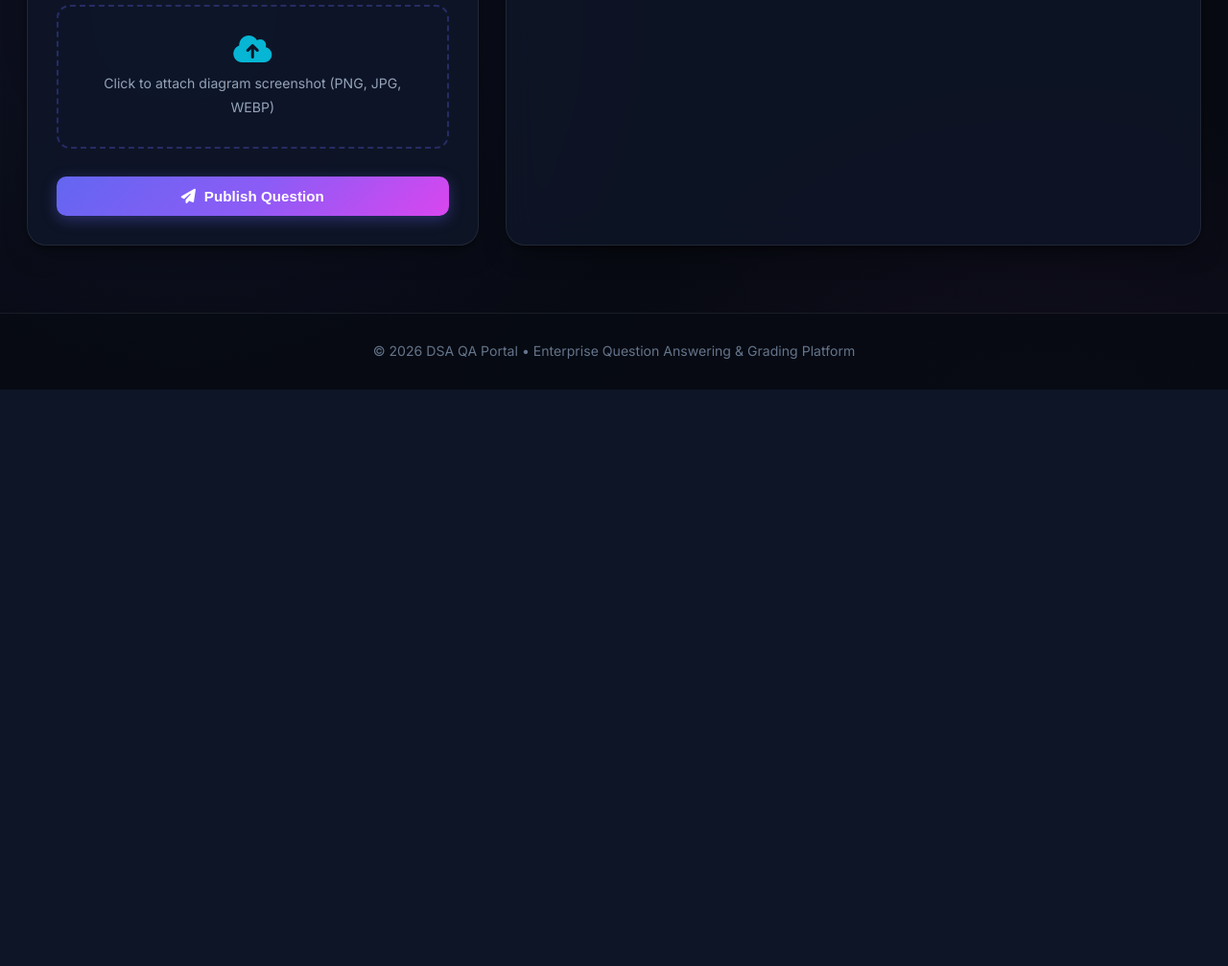
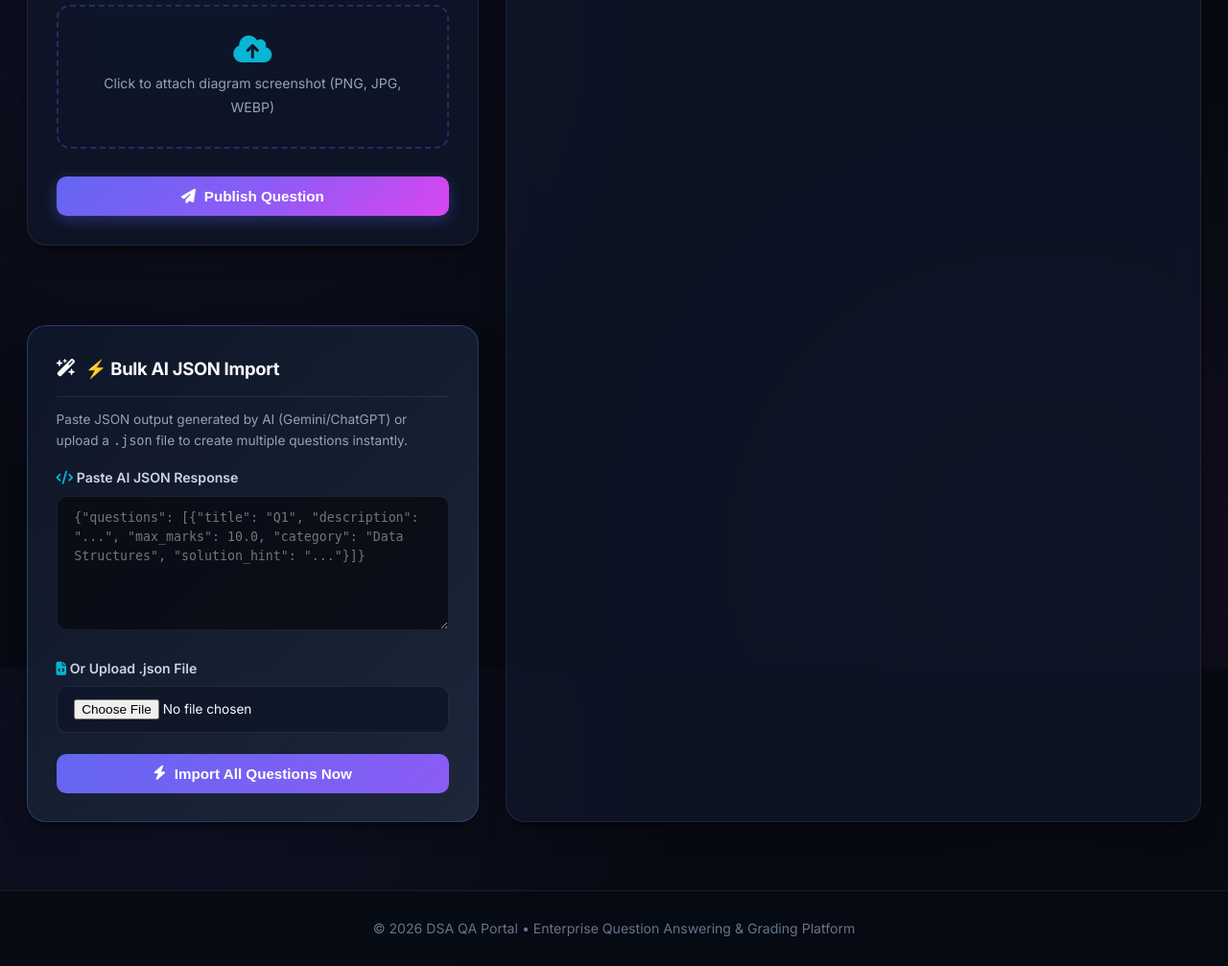
Before and after one commit to mahesh11112007/dsa-learner, a Flask app: page /admin/questions in a window 1280 px wide. Shown: the part 903-1910 px from the top of the page at 96% size. Before the commit the page ends 1309 px from the top, so only its background shows below. Run offline with Flask 3, Linux system fonts and the light colour scheme; a user stored in the database is signed in; some libraries are stand-ins or nearby versions.

Commit message:
Add Bulk AI JSON Import feature to Admin Question Bank

````diff
--- a/app.py
+++ b/app.py
@@ -1,6 +1,7 @@
 import os
 import csv
 import io
+import json
 from functools import wraps
 from datetime import datetime
 from flask import Flask, render_template, request, redirect, url_for, flash, abort, send_from_directory, Response
@@ -275,6 +276,80 @@ def admin_questions():
     questions = Question.query.order_by(Question.created_at.desc()).all()
     return render_template('admin/questions.html', questions=questions)
 
+@app.route('/admin/questions/bulk_import', methods=['POST'])
+@login_required
+@admin_required
+def bulk_import_questions():
+    json_text = request.form.get('json_text', '').strip()
+    json_file = request.files.get('json_file')
+
+    raw_content = ""
+    if json_file and json_file.filename:
+        try:
+            raw_content = json_file.read().decode('utf-8')
+        except Exception as e:
+            flash(f'Error reading JSON file: {e}', 'danger')
+            return redirect(url_for('admin_questions'))
+    elif json_text:
+        raw_content = json_text
+
+    if not raw_content:
+        flash('Please paste JSON text or upload a .json file.', 'warning')
+        return redirect(url_for('admin_questions'))
+
+    try:
+        # Clean markdown codeblocks if AI returned ```json ... ```
+        cleaned = raw_content.replace('```json', '').replace('```', '').strip()
+        data = json.loads(cleaned)
+
+        questions_list = []
+        if isinstance(data, list):
+            questions_list = data
+        elif isinstance(data, dict):
+            questions_list = data.get('questions', data.get('data', [data]))
+
+        if not questions_list or not isinstance(questions_list, list):
+            flash('No valid questions array found in JSON payload.', 'warning')
+            return redirect(url_for('admin_questions'))
+
+        count = 0
+        for item in questions_list:
+            if not isinstance(item, dict):
+                continue
+            title = str(item.get('title', '')).strip()
+            description = str(item.get('description', '')).strip()
+            if not title or not description:
+                continue
+
+            category = str(item.get('category', 'General')).strip()
+            try:
+                max_marks = float(item.get('max_marks', 10.0))
+            except (ValueError, TypeError):
+                max_marks = 10.0
+
+            solution_hint = str(item.get('solution_hint') or item.get('sample_answer_key') or item.get('solution') or '').strip()
+
+            q = Question(
+                title=title,
+                description=description,
+                max_marks=max_marks,
+                category=category,
+                solution_hint=solution_hint,
+                created_by_id=current_user.id
+            )
+            db.session.add(q)
+            count += 1
+
+        db.session.commit()
+        flash(f'Successfully bulk-imported {count} questions!', 'success')
+    except json.JSONDecodeError as e:
+        flash(f'Invalid JSON format: {e}', 'danger')
+    except Exception as e:
+        db.session.rollback()
+        flash(f'Bulk import error: {e}', 'danger')
+
+    return redirect(url_for('admin_questions'))
+
 @app.route('/admin/questions/<int:question_id>/delete', methods=['POST'])
 @login_required
 @admin_required
--- a/templates/admin/questions.html
+++ b/templates/admin/questions.html
@@ -8,10 +8,13 @@
   <p style="color: var(--text-muted); font-size: 0.95rem;">Publish questions with text instructions, code snippets, problem diagrams, and submission deadlines.</p>
 </div>
 
-<div style="display: grid; grid-template-columns: 1fr 1.8fr; gap: 1.75rem;">
+<div style="display: grid; grid-template-columns: 1.1fr 1.8fr; gap: 1.75rem;">
 
-  <!-- Create Question Panel -->
-  <div class="panel">
+  <!-- Left Column: Single Publish & Bulk JSON Import -->
+  <div style="display: flex; flex-direction: column; gap: 1.5rem;">
+
+    <!-- Single Question Panel -->
+    <div class="panel">
     <div class="panel-header">
       <h2 class="panel-title"><i class="fa-solid fa-folder-plus" style="color: var(--accent-cyan);"></i> Publish Question</h2>
     </div>
@@ -64,6 +67,31 @@
       </button>
     </form>
   </div>
+
+  <!-- Bulk JSON Import Panel -->
+  <div class="panel" style="grid-column: 1 / 2; margin-top: 1.5rem; background: linear-gradient(135deg, rgba(15, 23, 42, 0.9) 0%, rgba(30, 41, 59, 0.95) 100%); border-color: rgba(99, 102, 241, 0.35);">
+    <div class="panel-header" style="margin-bottom: 0.85rem;">
+      <h2 class="panel-title" style="font-size: 1.15rem;"><i class="fa-solid fa-wand-magic-sparkles" style="color: var(--accent-purple);"></i> ⚡ Bulk AI JSON Import</h2>
+    </div>
+    <p style="font-size: 0.85rem; color: var(--text-muted); margin-bottom: 1rem;">Paste JSON output generated by AI (Gemini/ChatGPT) or upload a <code>.json</code> file to create multiple questions instantly.</p>
+
+    <form method="POST" action="{{ url_for('bulk_import_questions') }}" enctype="multipart/form-data">
+      <div class="form-group">
+        <label for="json_text"><i class="fa-solid fa-code" style="color: var(--accent-cyan);"></i> Paste AI JSON Response</label>
+        <textarea id="json_text" name="json_text" class="form-control" placeholder='{"questions": [{"title": "Q1", "description": "...", "max_marks": 10.0, "category": "Data Structures", "solution_hint": "..."}]}' style="min-height: 140px; font-family: monospace; font-size: 0.83rem; color: #a5b4fc; background: rgba(7, 10, 18, 0.8);"></textarea>
+      </div>
+
+      <div class="form-group">
+        <label><i class="fa-solid fa-file-code" style="color: var(--accent-cyan);"></i> Or Upload .json File</label>
+        <input type="file" name="json_file" accept=".json,application/json" class="form-control" style="font-size: 0.85rem;">
+      </div>
+
+      <button type="submit" class="btn btn-secondary" style="width: 100%; font-weight: 700; background: linear-gradient(135deg, #6366f1, #8b5cf6); border: none; color: white;">
+        <i class="fa-solid fa-bolt"></i> Import All Questions Now
+      </button>
+    </form>
+  </div>
+</div>
 
   <!-- Questions List Panel -->
   <div class="panel">
````
Also changed, not shown: test_app.py (+12 -1 lines).
